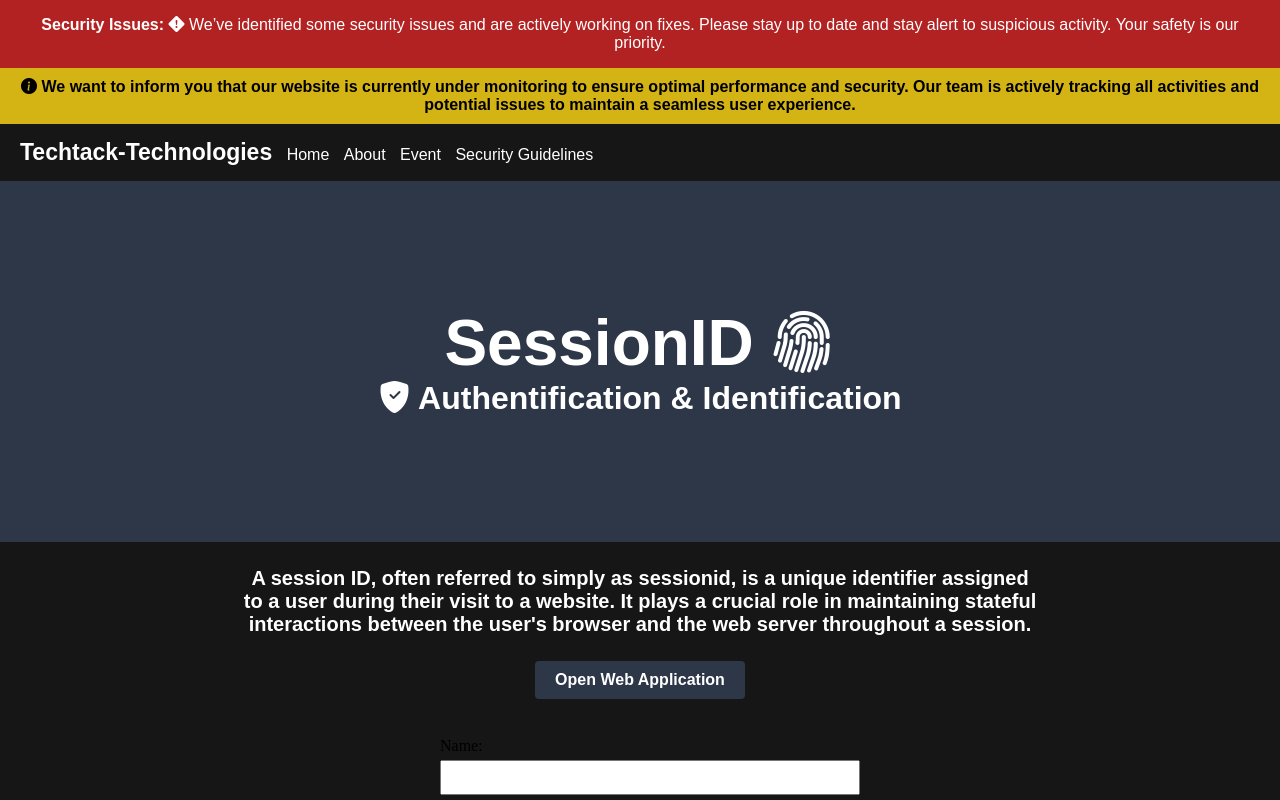
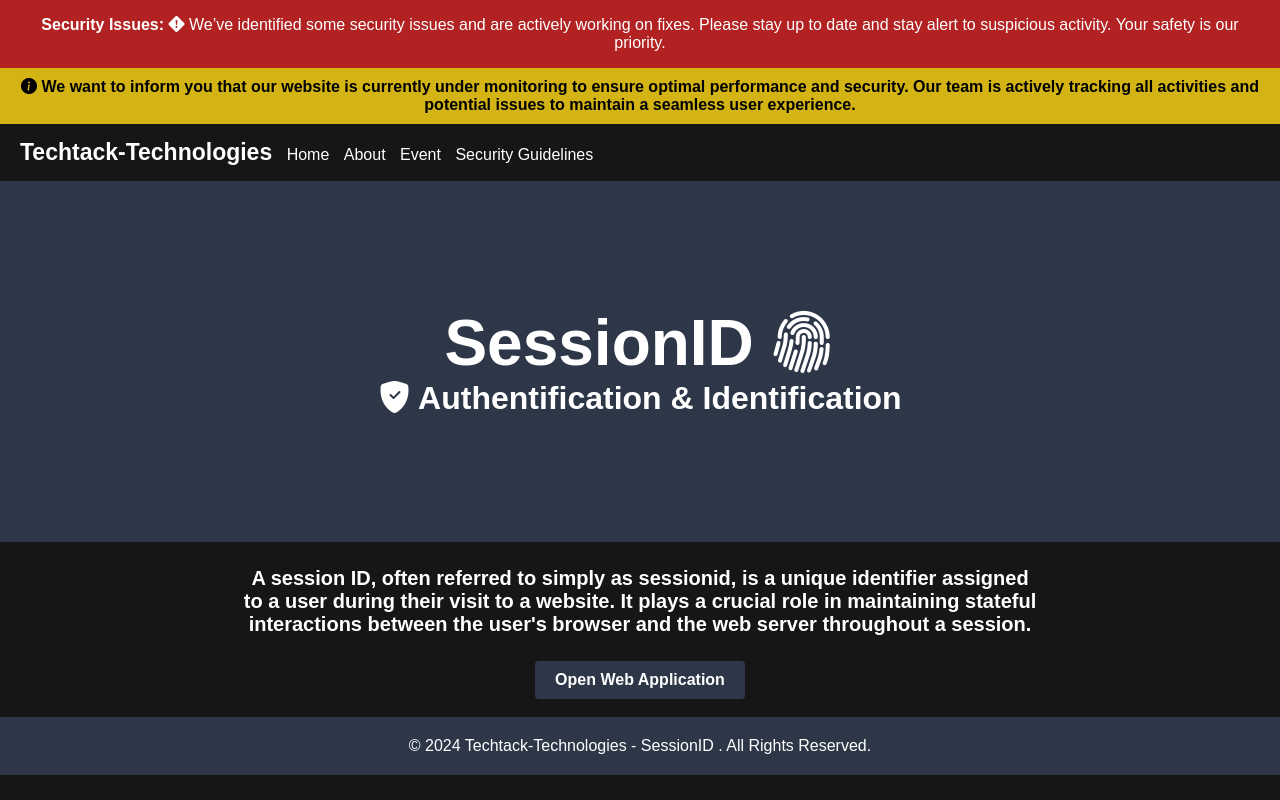
Before and after one commit to drjoeycadieux/sessionid, a Nuxt app: page / in a window 1280 px wide. Shown: the top 800 px of the page. Built offline with nearby package versions, Linux system fonts and the light colour scheme.

Commit message:
refactor: remove ContactForm component from index.vue

```diff
--- a/pages/index.vue
+++ b/pages/index.vue
@@ -14,8 +14,6 @@
   <div>
     <AppHeader />
     <AppContent />
-    <br>
-    <ContactForm />
     <br>
     <AppFooter />
   </div>
```
